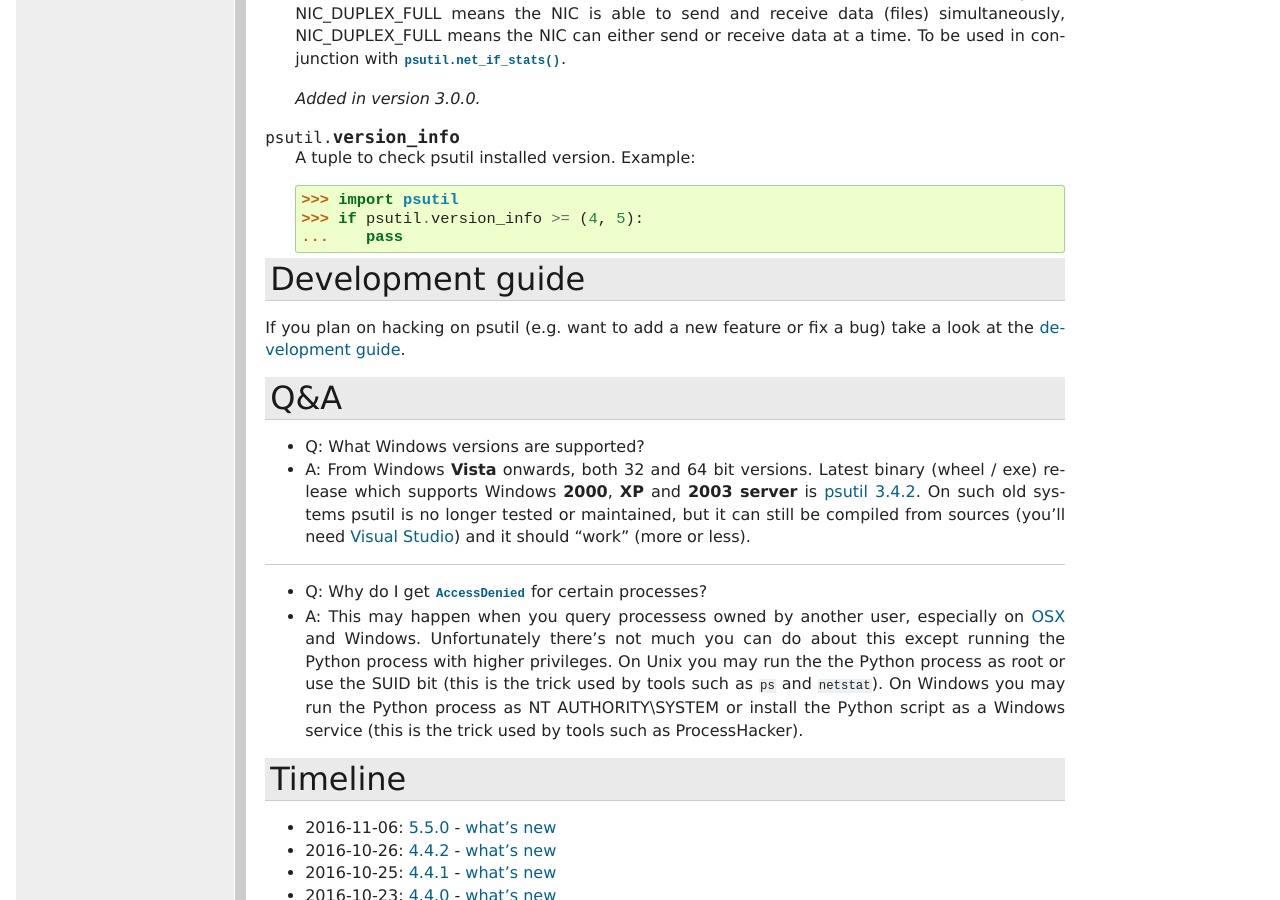
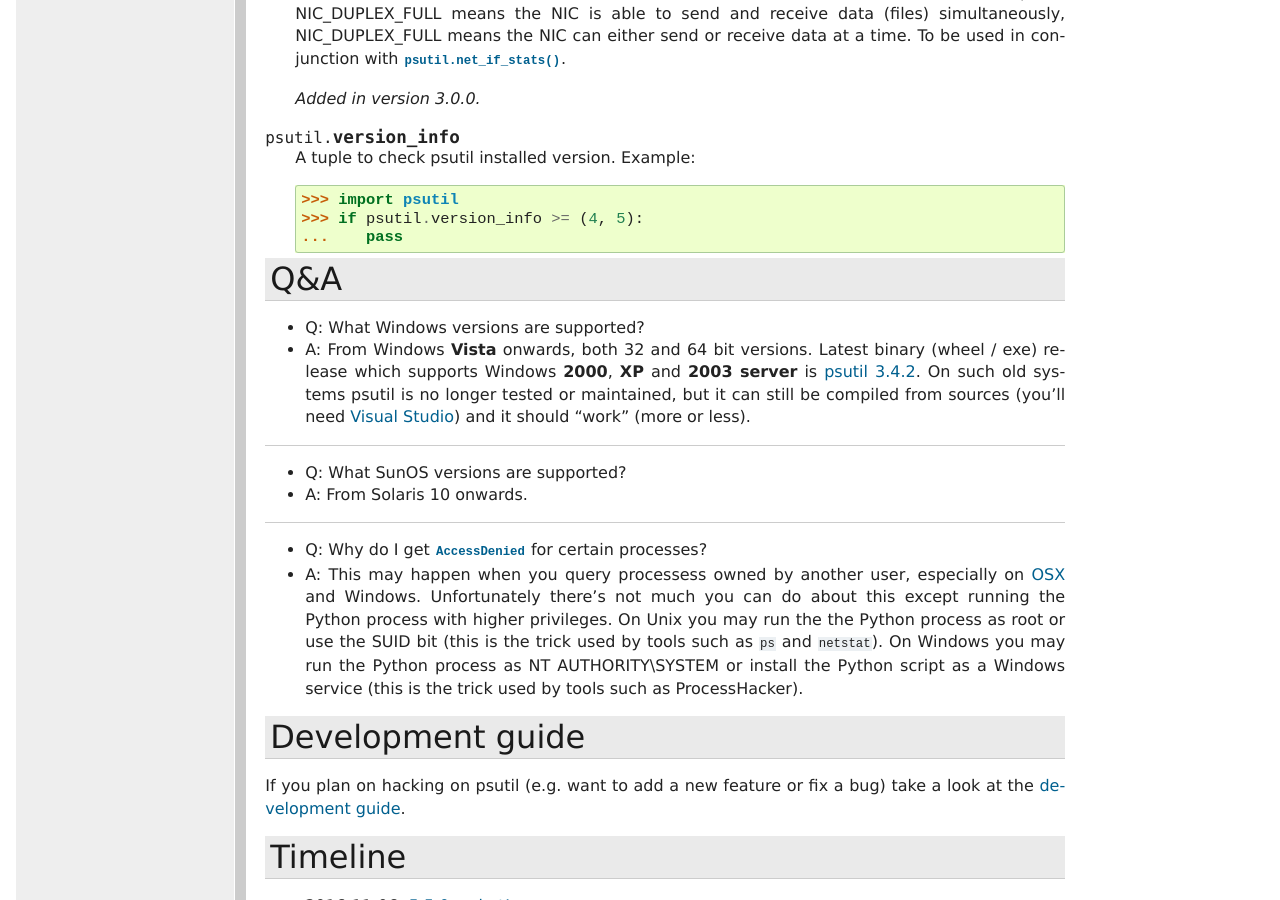
Before and after one commit to giampaolo/psutil, a Sphinx documentation site: the page built from docs/index.rst, in a window 1280 px wide and 900 px high, scrolled down 30953 px. Built offline with Sphinx 7.4.7, drawn with Linux system fonts in a browser that asks for light colours; formulas are drawn with MathJax 3.

Commit message:
#609: fix compilation issue on solaris 10

```diff
--- a/HISTORY.rst
+++ b/HISTORY.rst
@@ -13,6 +13,7 @@
 
 **Bug fixes**
 
+- 609_: [SunOS] psutil does not compile on Solaris 10.
 - 936_: [Windows] fix compilation error on VS 2013 (patch by Max Bélanger).
 - 940_: [Linux] cpu_percent() and cpu_times_percent() was calculated
   incorrectly as "iowait", "guest" and "guest_nice" times were not properly
--- a/README.rst
+++ b/README.rst
@@ -71,7 +71,7 @@
 =====================
 
 At the time of writing there are over
-`4200 projects <https://libraries.io/pypi/psutil/dependent_repositories?page=1>`__
+`4200 open source projects <https://libraries.io/pypi/psutil/dependent_repositories?page=1>`__
 on github which depend from psutil.
 Here's some I find particularly interesting:
 
--- a/docs/index.rst
+++ b/docs/index.rst
@@ -1968,6 +1959,11 @@
   On such old systems psutil is no longer tested or maintained, but it can
   still be compiled from sources (you'll need `Visual Studio <(https://github.com/giampaolo/psutil/blob/master/INSTALL.rst#windows>`__)
   and it should "work" (more or less).
+
+----
+
+* Q: What SunOS versions are supported?
+* A: From Solaris 10 onwards.
 
 ----
 
```
Also changed, not shown: other parts of docs/index.rst (+6 -9 lines), 1 other file.
